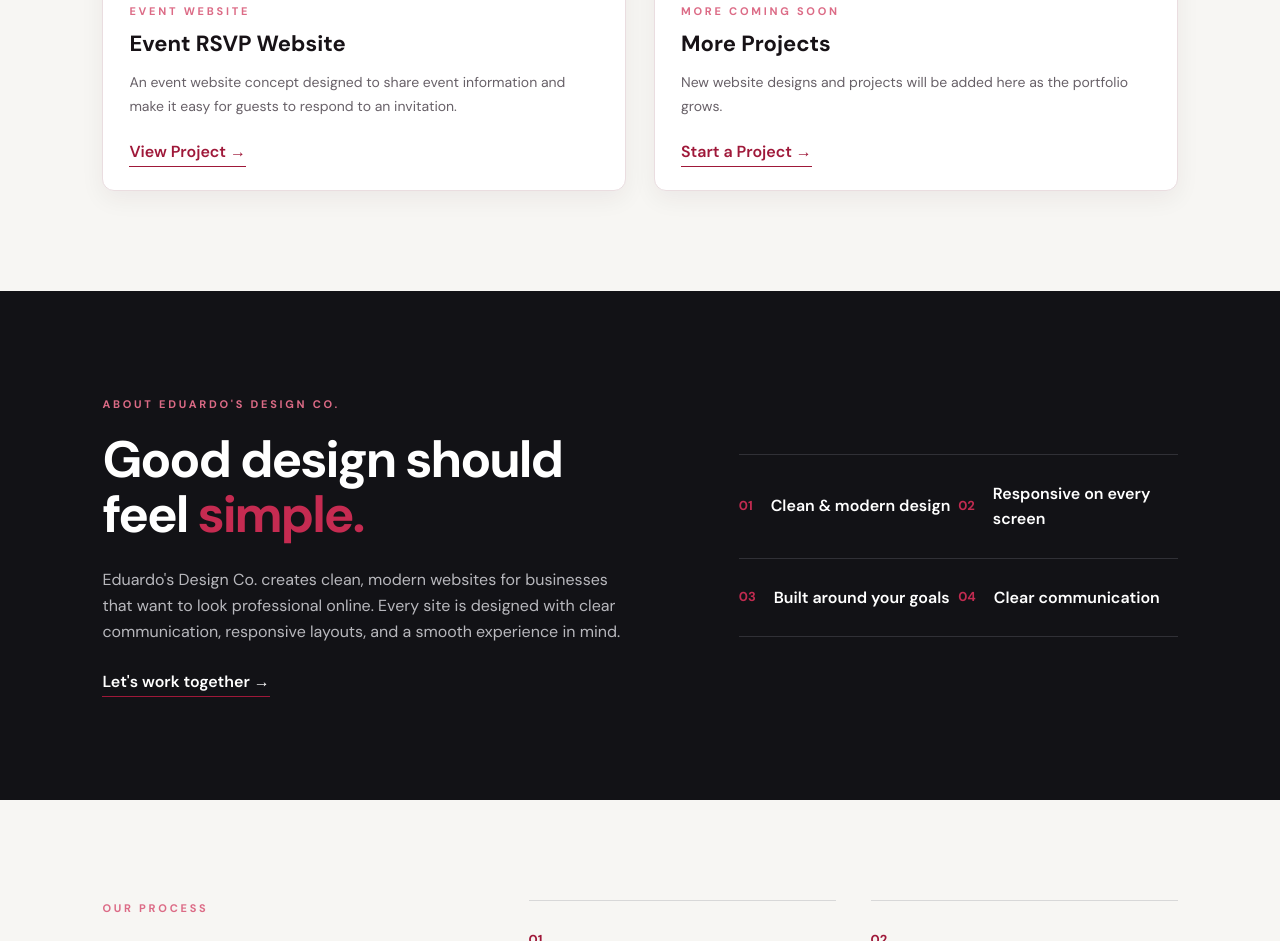
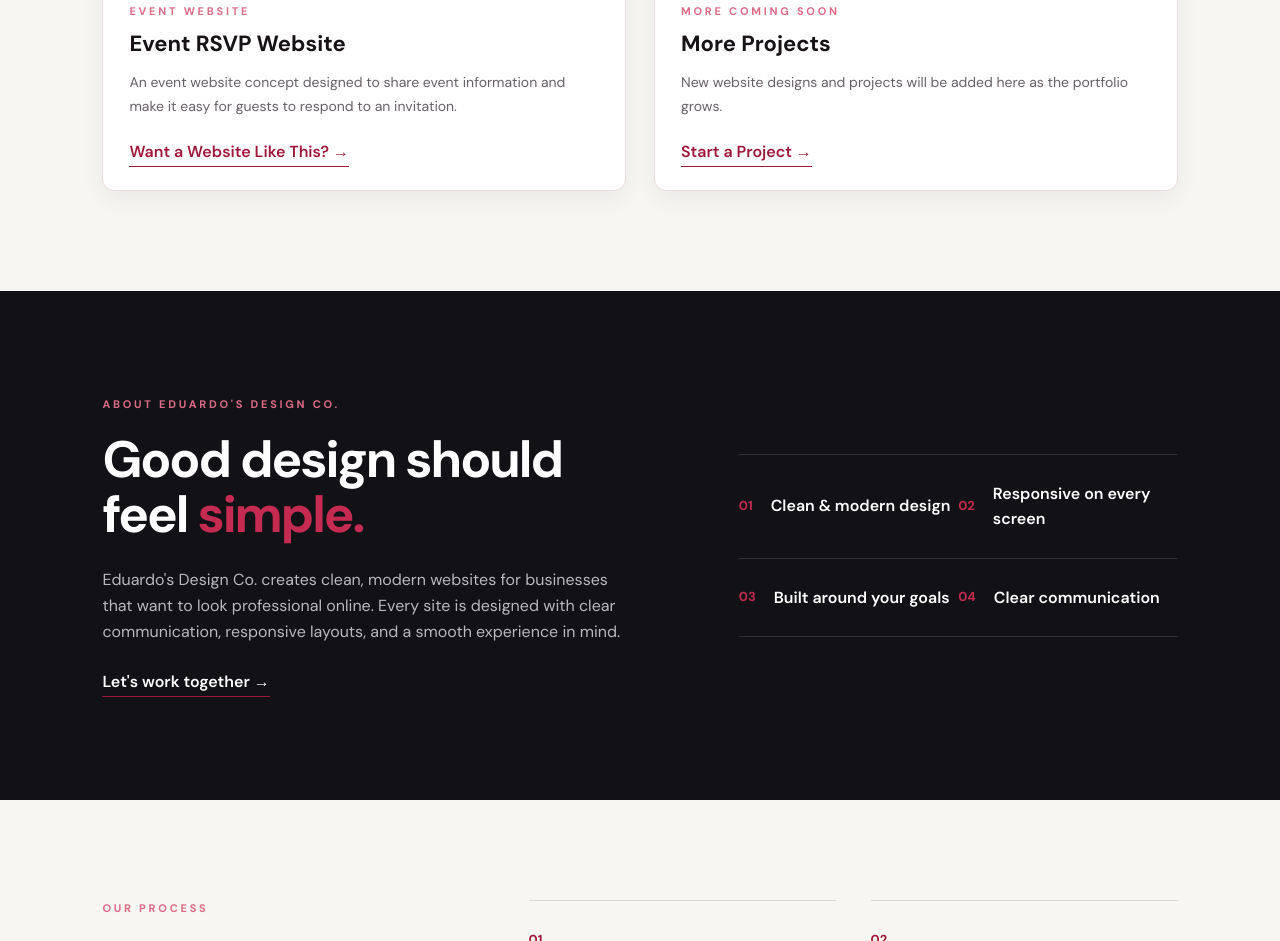
Before and after one commit to eduardoqurino1258-web/Landing-Page, a plain HTML site: page index.html in a window 1280 px wide. Shown: the part 1976-2917 px from the top of the page. Drawn offline with nearby package versions, Linux system fonts and the light colour scheme.

Commit message:
Update index.html

```diff
--- a/index.html
+++ b/index.html
@@ -36,6 +36,7 @@
   </header>
 
   <main id="top">
+    <!-- Hero -->
     <section class="hero">
       <div class="hero-copy">
         <p class="eyebrow">WEB DESIGN • BUILT FOR BUSINESS</p>
@@ -44,6 +45,7 @@
           Clean, modern websites designed around your business, your goals,
           and the people you want to reach.
         </p>
+
         <div class="hero-buttons">
           <a class="button" href="#contact">Get Started <b>→</b></a>
           <a class="button button-outline" href="#services">See Services</a>
@@ -54,6 +56,7 @@
         <div class="browser-bar">
           <i></i><i></i><i></i><span></span>
         </div>
+
         <div class="browser-content">
           <div class="mini-logo">EDC</div>
           <div class="line large"></div>
@@ -64,6 +67,7 @@
       </div>
     </section>
 
+    <!-- Services -->
     <section class="services section-light" id="services">
       <div class="section-heading centered">
         <p class="eyebrow">WHAT WE DO</p>
@@ -111,7 +115,7 @@
           <div class="portfolio-preview">
             <img
               src="rsvp-preview.jpg"
-              alt="Preview of an event RSVP website"
+              alt="Preview of an event RSVP website design"
               loading="lazy"
             >
           </div>
@@ -123,12 +127,9 @@
               An event website concept designed to share event information
               and make it easy for guests to respond to an invitation.
             </p>
-            <a
-              class="text-link"
-              href="YOUR-RSVP-URL"
-              target="_blank"
-              rel="noopener noreferrer"
-            >View Project →</a>
+            <a class="text-link" href="#contact">
+              Want a Website Like This? →
+            </a>
           </div>
         </article>
 
@@ -150,6 +151,7 @@
       </div>
     </section>
 
+    <!-- About -->
     <section class="about section-dark" id="about">
       <div class="about-copy">
         <p class="eyebrow">ABOUT EDUARDO'S DESIGN CO.</p>
@@ -170,6 +172,7 @@
       </div>
     </section>
 
+    <!-- Process -->
     <section class="process section-light" id="process">
       <div class="section-heading">
         <p class="eyebrow">OUR PROCESS</p>
@@ -204,6 +207,7 @@
       </div>
     </section>
 
+    <!-- Contact -->
     <section class="contact section-dark" id="contact">
       <div class="contact-copy">
         <p class="eyebrow">GET IN TOUCH</p>
@@ -213,7 +217,11 @@
         <div class="contact-details">
           <a href="mailto:eduardosdesignco@gmail.com">✉ eduardosdesignco@gmail.com</a>
           <a href="tel:+12522422432">252-242-2432</a>
-          <a href="https://www.instagram.com/eduardosdesignco" target="_blank" rel="noopener noreferrer">Instagram</a>
+          <a
+            href="https://www.instagram.com/eduardosdesignco"
+            target="_blank"
+            rel="noopener noreferrer"
+          >Instagram</a>
         </div>
       </div>
 
@@ -249,6 +257,7 @@
     </section>
   </main>
 
+  <!-- Footer -->
   <footer class="footer">
     <div class="footer-brand">
       <img src="logo.jpeg" alt="">
@@ -262,7 +271,11 @@
       <a href="#about">About</a>
       <a href="#process">Process</a>
       <a href="#contact">Contact</a>
-      <a href="https://www.instagram.com/eduardosdesignco" target="_blank" rel="noopener noreferrer">Instagram</a>
+      <a
+        href="https://www.instagram.com/eduardosdesignco"
+        target="_blank"
+        rel="noopener noreferrer"
+      >Instagram</a>
     </div>
 
     <p>© 2026 Eduardo's Design Co. All rights reserved.</p>
```
